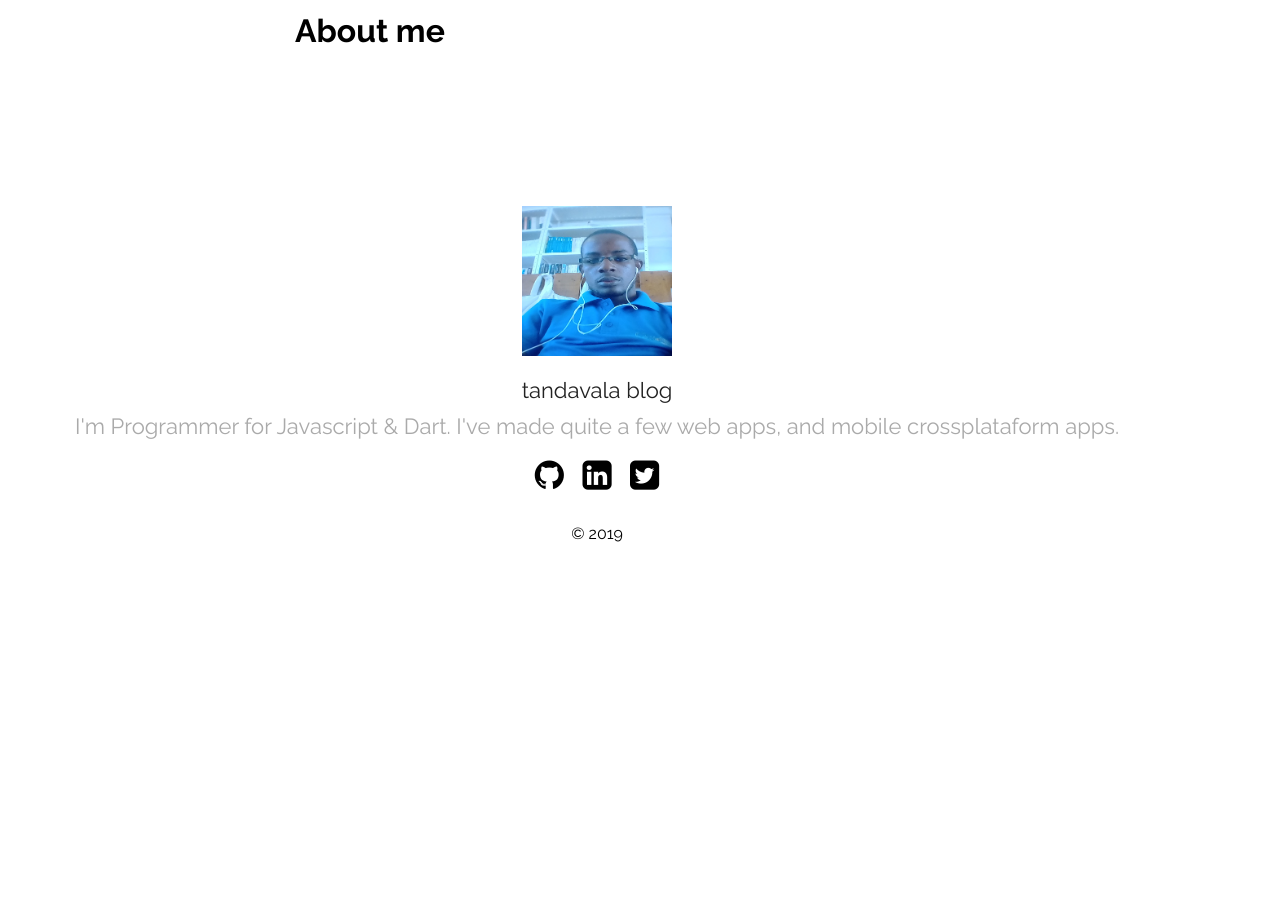
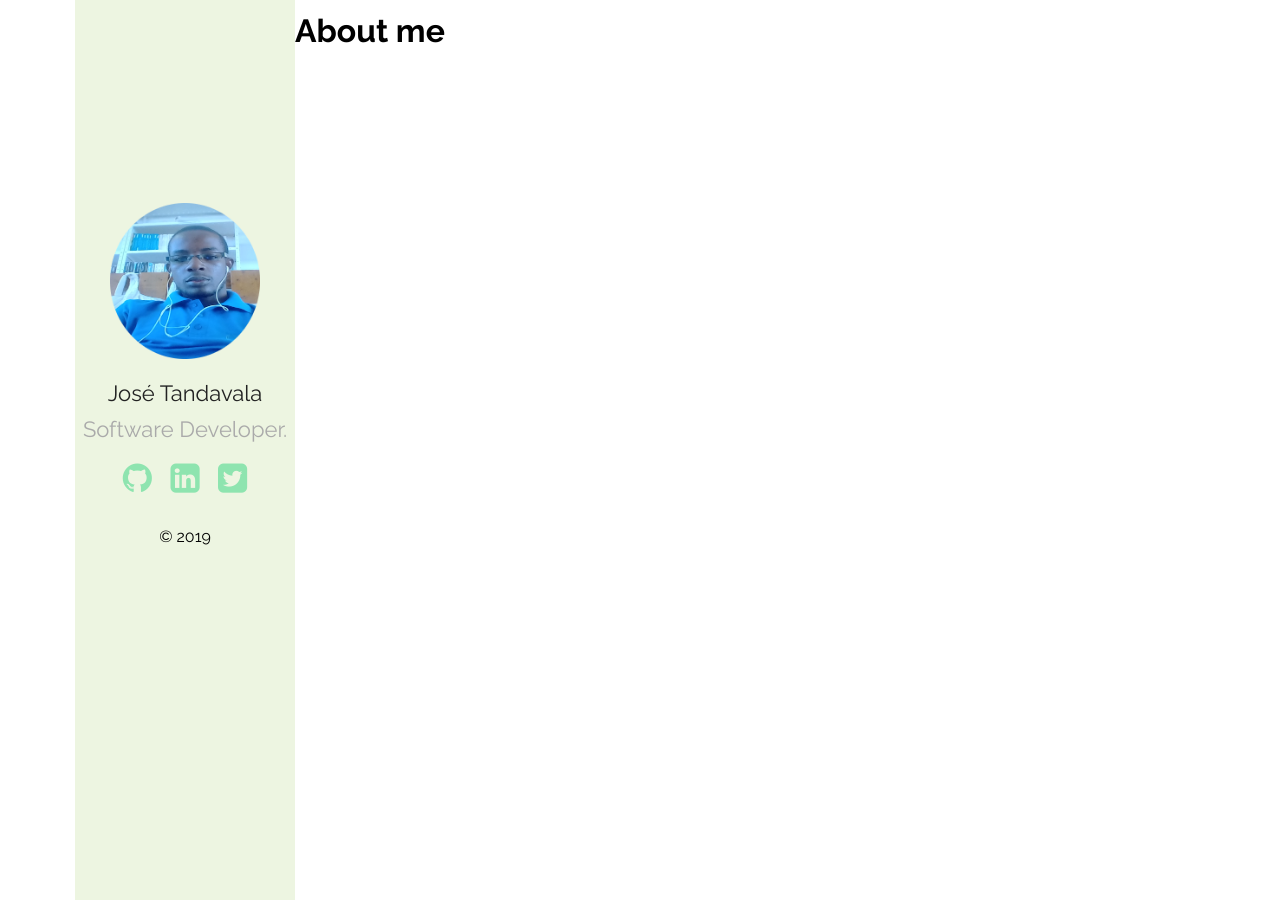
Before and after one commit to tandavala/tandavala.github.io, a Jekyll site: the page built from about.html, in a window 1280 px wide. Built offline with Jekyll 4.4.1, drawn with Linux system fonts in a browser that asks for light colours.

```diff
--- a/_config.yml
+++ b/_config.yml
@@ -1,9 +1,10 @@
-title: tandavala blog
+title: José Tandavala
 author: tandavala
 email: jose.tandavala@gmail.com
-github: https://github.com/agusmakmun
-about: I'm Programmer for Javascript & Dart. I've made quite a few web apps, and mobile crossplataform apps.
-
+github: https://github.com/tandavala
+linkedIn: https://www.linkedin.com/in/jos%C3%A9-tandavala-76085a98/\
+twitter: https://twitter.com/_tandavala
+about: Software Developer.
 
 social_links:
   twitter: tandavala
--- a/_layouts/default.html
+++ b/_layouts/default.html
@@ -5,19 +5,19 @@
 </head>
 <main class="container">
     <section class="about">
-        <img src="{{ "/assets/images/perfil.jpg" | relative_url }}" alt="{{ site.title }}">
+        <img src="{{ "/assets/images/perfil.png" | relative_url }}" alt="{{ site.title }}">
         <h2>{{ site.title }}</h2>
         <p class="tagline">{{ site.about }}</p>
 
         <ul class="social">
             {%- if site.social_links.github -%}
-				<a href="https://github.com/{{ site.plainwhite.social_links.github }}"><li><i class="icon-github-circled"></i></li></a>
+				<a href="{{ site.github }}"><li><i class="icon-github-circled"></i></li></a>
             {%- endif -%}
             {%- if site.social_links.linkedIn -%}
-				<a href="https://www.linkedin.com/{{ site.social_links.linkedIn }}"><li><i class="icon-linkedin-squared"></i></li></a>
+				<a href="{{ site.linkedIn }}"><li><i class="icon-linkedin-squared"></i></li></a>
             {%- endif -%}
             {%- if site.social_links.twitter -%}
-                <a href="https://twitter.com/{{ site.social_links.twitter }}"><li><i class="icon-twitter-squared"></i></li></a>
+                <a href="{{ site.twitter }}"><li><i class="icon-twitter-squared"></i></li></a>
             {%- endif -%}
         </ul>
         <p>&copy; 2019</p>
--- a/_sass/plain.scss
+++ b/_sass/plain.scss
@@ -31,7 +31,7 @@
 }
 
 a {
-  color: #000;
+  color: #8ee4af;
   transition: color 0.3s;
   &:hover {
     color: $linkColor;
@@ -76,6 +76,7 @@
     display: flex;
     height: 100vh;
     padding-bottom: 15vh;
+    background-color: #edf5e1;
     @media screen and (max-width: $mobileW) {
       height: auto;
       padding: 10vh 0;
--- a/index.html
+++ b/index.html
@@ -1,6 +1,3 @@
 ---
-layout: default
-title: tandavala - home
+layout: home
 ---
-
-<h1>{{ "HELLO WORLD" | downcase }}</h1>
```
Also changed, not shown: _layouts/home.html (added, +43 -0 lines), assets/images/perfil.png (added).
